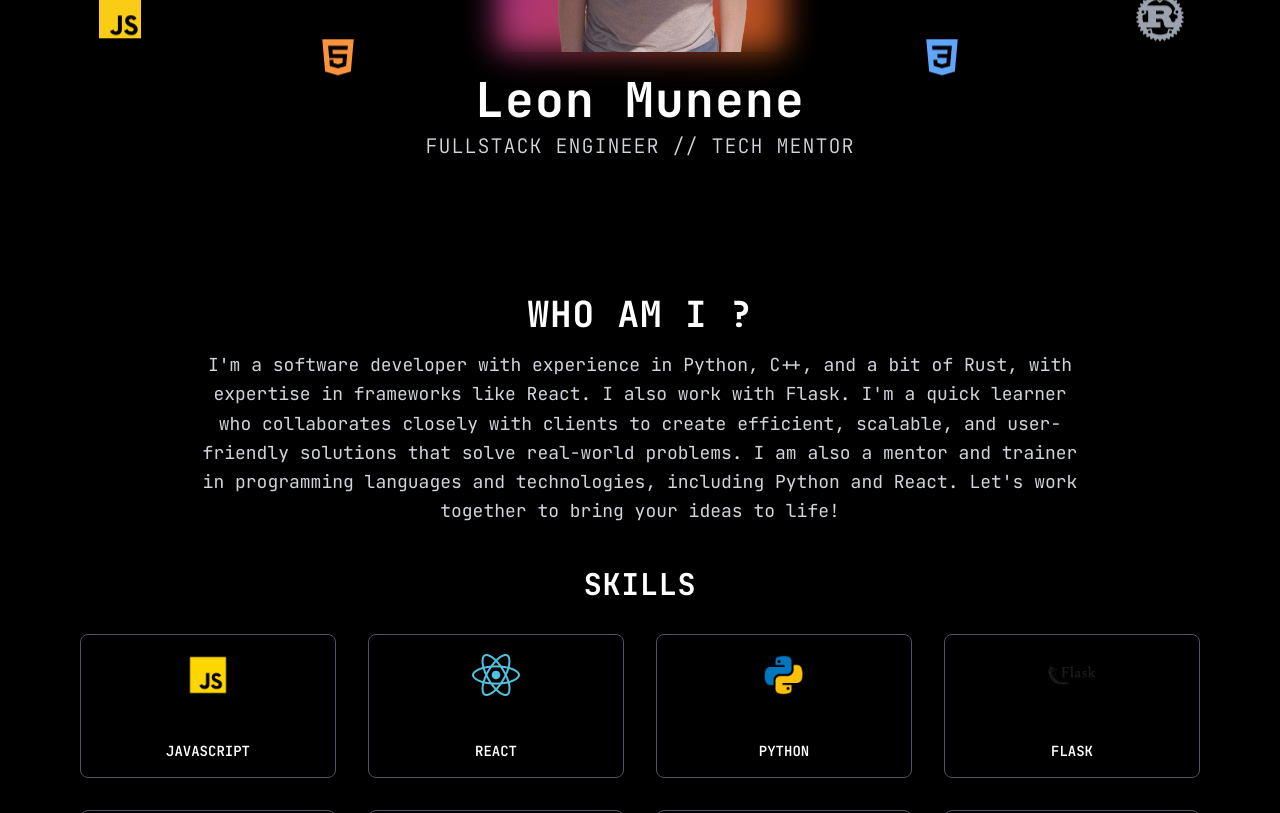
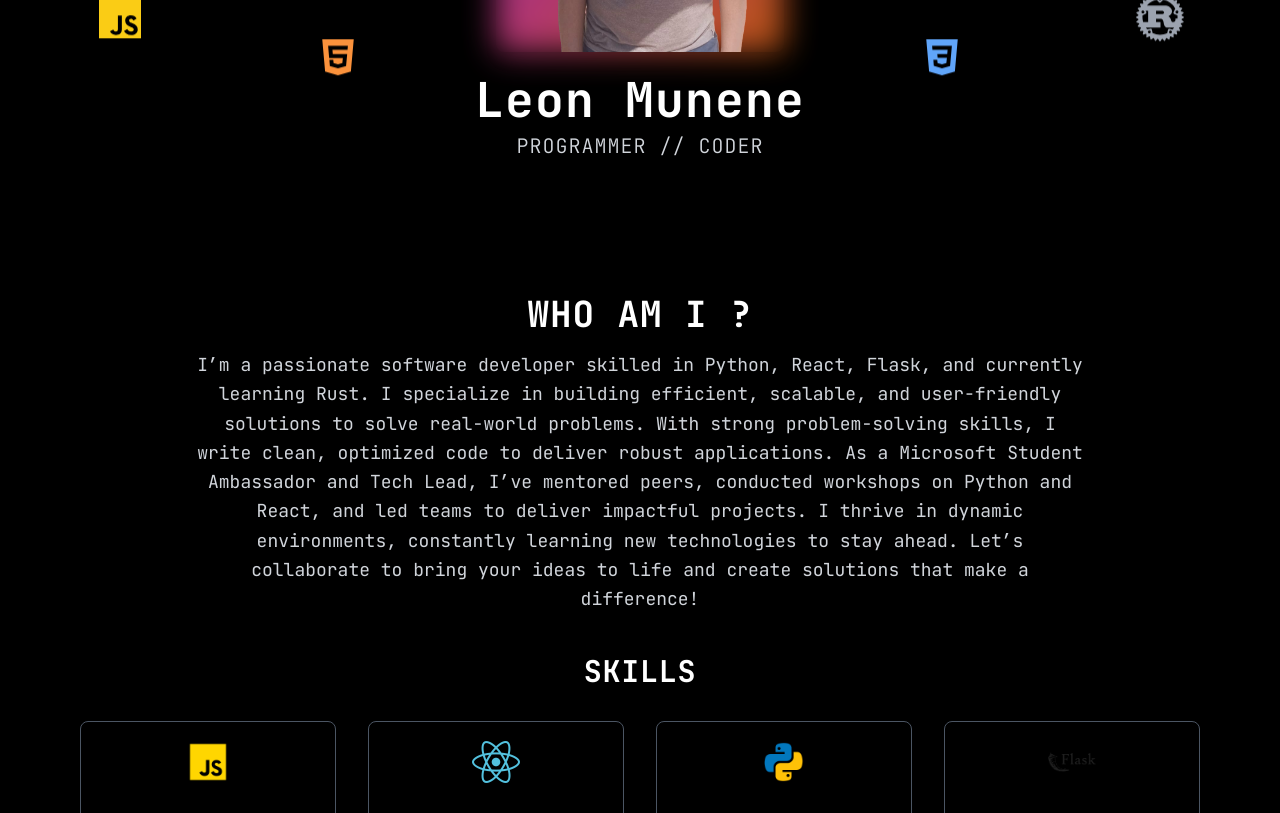
Before and after one commit to Leon8M/Leon-Munene, a React (Vite) app: page / in a window 1280 px wide. Shown: the part 500-1313 px from the top of the page. Built offline with nearby package versions, Linux system fonts and the light colour scheme.

Commit message:
comments

```diff
--- a/src/components/About.jsx
+++ b/src/components/About.jsx
@@ -1,20 +1,22 @@
+//Contains code for the About me Section
 import skills from "../data/skills";
 
 const About = () => {
   return (
     <section className="p-10 text-white bg-black">
-      {/* About Me Section */}
+
       <div className="max-w-4xl mx-auto text-center">
         <h2 className="text-4xl font-bold uppercase tracking-wide">Who Am I ?</h2>
         <p className="mt-4 text-gray-300 text-lg leading-relaxed">
-          I'm a software developer with experience in Python, C++, and a bit of Rust, with expertise in frameworks like React.
-          I also work with Flask. I'm a quick learner who collaborates closely with clients to create efficient, scalable, and
-          user-friendly solutions that solve real-world problems. I am also a mentor and trainer in programming languages and
-          technologies, including Python and React. Let's work together to bring your ideas to life!
+          I’m a passionate software developer skilled in Python, React, Flask, and currently learning Rust.
+          I specialize in building efficient, scalable, and user-friendly solutions to solve real-world problems.
+          With strong problem-solving skills, I write clean, optimized code to deliver robust applications.
+          As a Microsoft Student Ambassador and Tech Lead, I’ve mentored peers, conducted workshops on Python and React,
+          and led teams to deliver impactful projects. I thrive in dynamic environments, constantly learning new technologies to stay ahead.
+          Let’s collaborate to bring your ideas to life and create solutions that make a difference!
         </p>
       </div>
 
-      {/* Skills Section */}
       <div className="mt-10">
         <h3 className="text-3xl font-bold uppercase text-center tracking-wide">Skills</h3>
         <div className="flex flex-wrap justify-center gap-8 mt-8">
--- a/src/components/ContactPreview.jsx
+++ b/src/components/ContactPreview.jsx
@@ -1,3 +1,4 @@
+//Footer with link to the Contact Page
 import { useNavigate } from "react-router-dom";
 
 const ContactPreview = () => {
--- a/src/components/Hero.jsx
+++ b/src/components/Hero.jsx
@@ -1,3 +1,4 @@
+//Code for the Hero section
 import { useEffect, useState } from "react";
 import { FaReact, FaPython, FaJs } from "react-icons/fa"; // Importing icons
 import { SiTailwindcss, SiHtml5, SiCss3, SiRust } from "react-icons/si";
@@ -6,7 +7,7 @@ const Hero = () => {
   const [showContent, setShowContent] = useState(false);
 
   useEffect(() => {
-    // Delays the animation to show content smoothly
+    // It will Delay the animation to show content smoothly
     setTimeout(() => {
       setShowContent(true);
     }, 500);
@@ -14,7 +15,7 @@ const Hero = () => {
 
   return (
     <section className="h-[85vh] flex flex-col items-center justify-center px-6 bg-black text-white relative overflow-hidden">
-      {/* Icons floating around the image */}
+
       <div className="absolute inset-0 z-0 flex justify-center items-center">
         <div className="animate-float absolute top-8 left-10 md:top-16 md:left-[30%] text-purple-400 text-4xl md:text-6xl">
           <FaReact />
@@ -39,13 +40,13 @@ const Hero = () => {
         </div>
       </div>
 
-      {/* Image Section */}
+
       <div
         className={`relative flex justify-center transform ${
           showContent ? "opacity-100 translate-y-0" : "opacity-0 -translate-y-10"
         } transition-all duration-700 ease-in-out`}
       >
-        {/* Image */}
+
         <div className="relative">
           <img
             src="/me-clear.png"
@@ -53,12 +54,12 @@ const Hero = () => {
             className="w-48 h-64 md:w-64 md:h-80 lg:w-72 lg:h-96 object-cover rounded-lg shadow-lg relative z-10"
           />
 
-          {/* Effect behind the image */}
+
           <div className="absolute inset-0 w-48 h-64 md:w-64 md:h-80 lg:w-72 lg:h-96 bg-gradient-to-br from-purple-600 via-pink-500 to-orange-500 blur-lg rounded-lg -z-10 animate-pulse" />
         </div>
       </div>
 
-      {/* Text Section */}
+
       <div
         className={`text-center transform ${
           showContent ? "opacity-100 translate-y-0" : "opacity-0 translate-y-10"
@@ -68,7 +69,7 @@ const Hero = () => {
           Leon Munene
         </h1>
         <p className="text-base md:text-lg lg:text-xl mt-2 font-light tracking-wider text-gray-300">
-          FULLSTACK ENGINEER // TECH MENTOR
+          PROGRAMMER // CODER
         </p>
       </div>
     </section>
--- a/src/components/ProjectsPreview.jsx
+++ b/src/components/ProjectsPreview.jsx
@@ -1,4 +1,4 @@
-import projects from "../data/projects";
+import projects from "../data/projects"; //Where projects are listed; i will render them dynamically
 import { Link } from "react-router-dom";
 import { github } from "../assets";
 
--- a/src/components/SplashScreen.css
+++ b/src/components/SplashScreen.css
@@ -12,13 +12,13 @@
 
 .logo {
     width: 200px;
-    animation: fill 0.6s ease forwards 2.5s; /* Start fill earlier */
+    animation: fill 0.6s ease forwards 2.5s;
 }
 
 .logo path {
     stroke-dasharray: 2229;
     stroke-dashoffset: 2229;
-    animation: text-anim 2.5s ease forwards; /* Faster stroke animation */
+    animation: text-anim 2.5s ease forwards;
 }
 
 @keyframes text-anim {
@@ -38,6 +38,6 @@
 
 .hide {
     opacity: 0;
-    transform: translateY(-100%); /* Moves splash screen UP */
+    transform: translateY(-100%);
     pointer-events: none;
 }
--- a/src/components/SplashScreen.jsx
+++ b/src/components/SplashScreen.jsx
@@ -1,5 +1,6 @@
+//Contains code for the opening animation
 import { useEffect, useState } from "react";
-import "./SplashScreen.css"; // Import styles
+import "./SplashScreen.css"; // Import opening animation styles
 
 const SplashScreen = ({ onAnimationEnd }) => {
   const [hideBox, setHideBox] = useState(false);
@@ -10,7 +11,7 @@ const SplashScreen = ({ onAnimationEnd }) => {
       if (onAnimationEnd) {
         onAnimationEnd();
       }
-    }, 3000); // Disappear right after fill animation (3s)
+    }, 3000);
   }, [onAnimationEnd]);
 
   return (
--- a/src/pages/Contact.jsx
+++ b/src/pages/Contact.jsx
@@ -1,3 +1,4 @@
+//Here lies the Contact page
 import React, { useRef, useState } from "react";
 import emailjs from "@emailjs/browser";
 import { FaArrowRight } from "react-icons/fa";
--- a/src/pages/Home.jsx
+++ b/src/pages/Home.jsx
@@ -1,3 +1,4 @@
+//Here lies the Home page
 import Hero from "../components/Hero";
 import About from "../components/About";
 import ProjectsPreview from "../components/ProjectsPreview";
--- a/src/pages/Projects.jsx
+++ b/src/pages/Projects.jsx
@@ -1,3 +1,4 @@
+//Here lies the Projects page
 import projects from "../data/projects";
 import { github } from "../assets";
 
```
Also changed, not shown: src/components/NavBar.jsx (+4 -3 lines).
